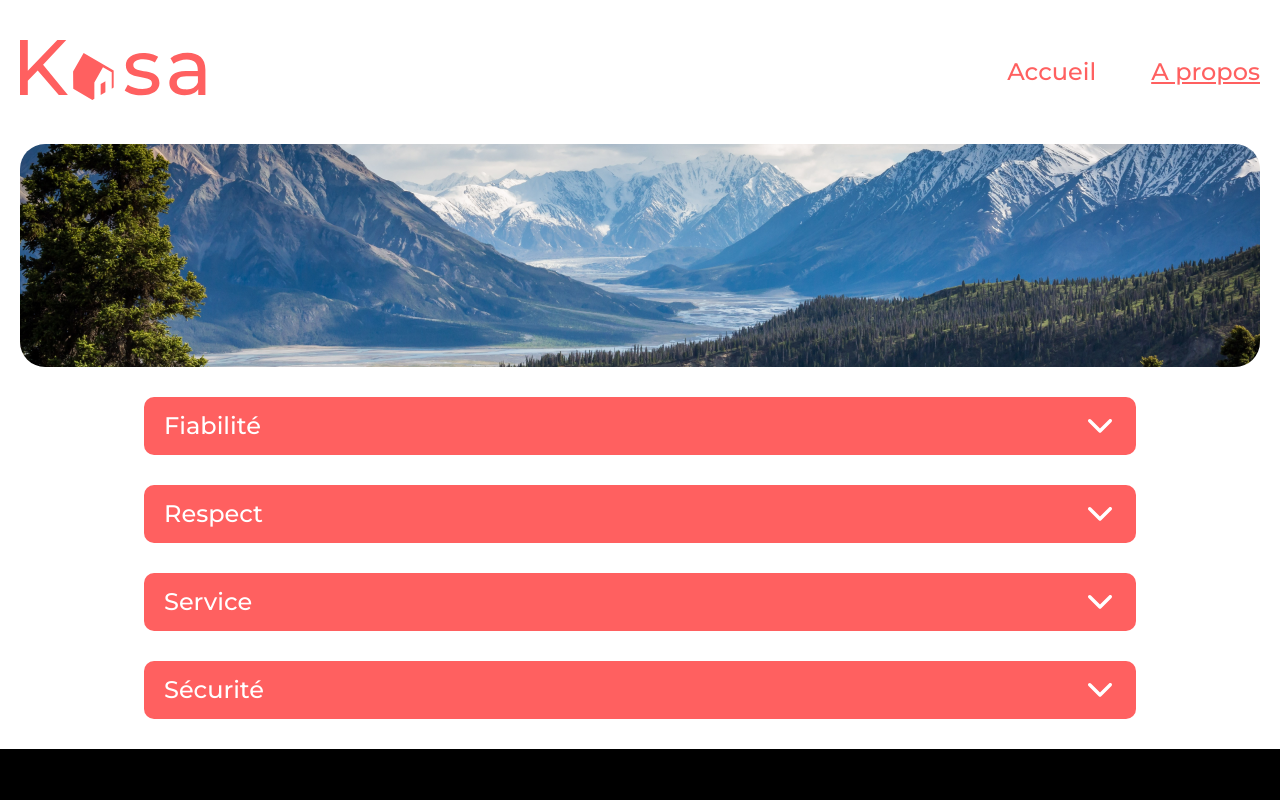
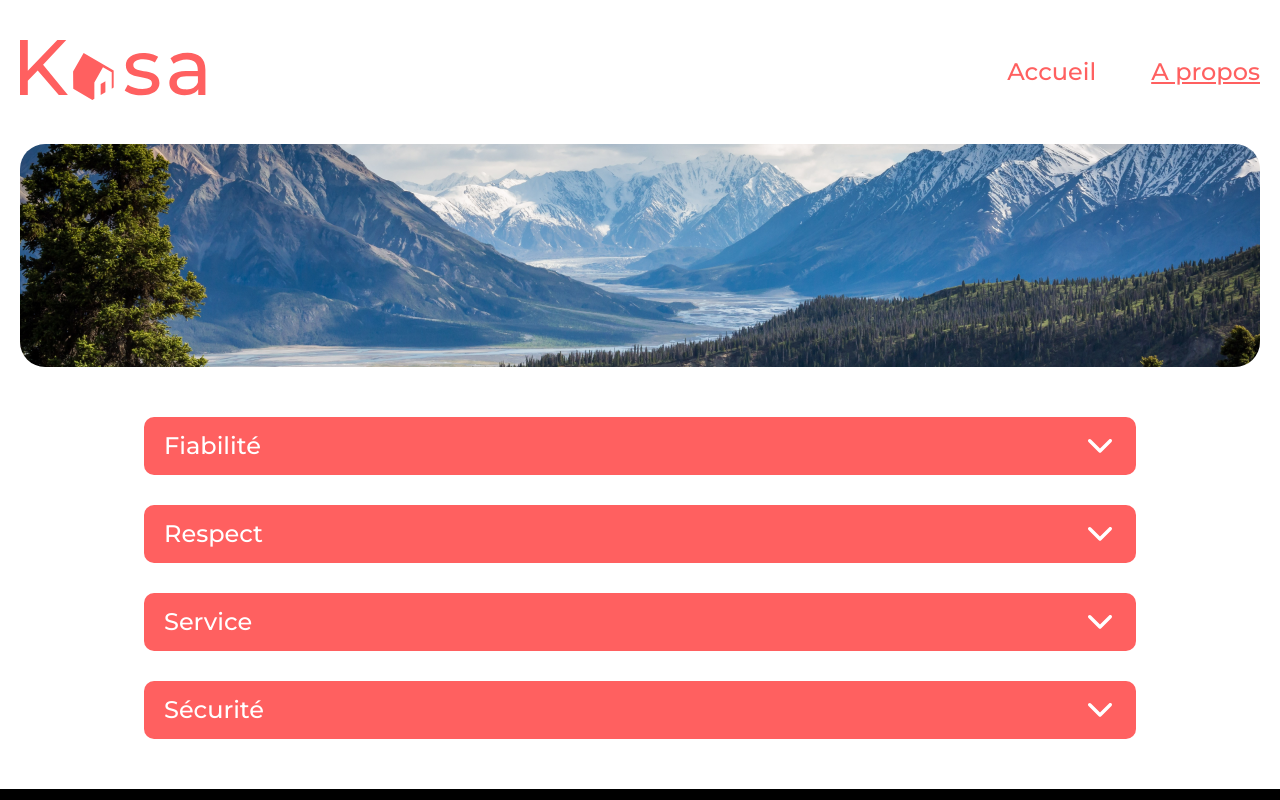
Before and after one commit to MarineGlawnick/OpenClassrooms_Kasa, a React (Create React App) app: page /about in a window 1280 px wide. Shown: the top 800 px of the page. Built offline with nearby package versions, Linux system fonts and the light colour scheme.

Commit message:
remove semicolon

```diff
--- a/src/components/CollapseGallery/_collapseGallery.scss
+++ b/src/components/CollapseGallery/_collapseGallery.scss
@@ -3,7 +3,7 @@
     display: flex;
     flex-direction: column;
     gap: 30px;
-    margin: 30px auto;
+    margin: 50px auto;
 }
 
 @media screen and (max-width: 768px) {
@@ -11,5 +11,4 @@
         width: 100%;
         margin: 30px 0;
     }
-;
 }
```
